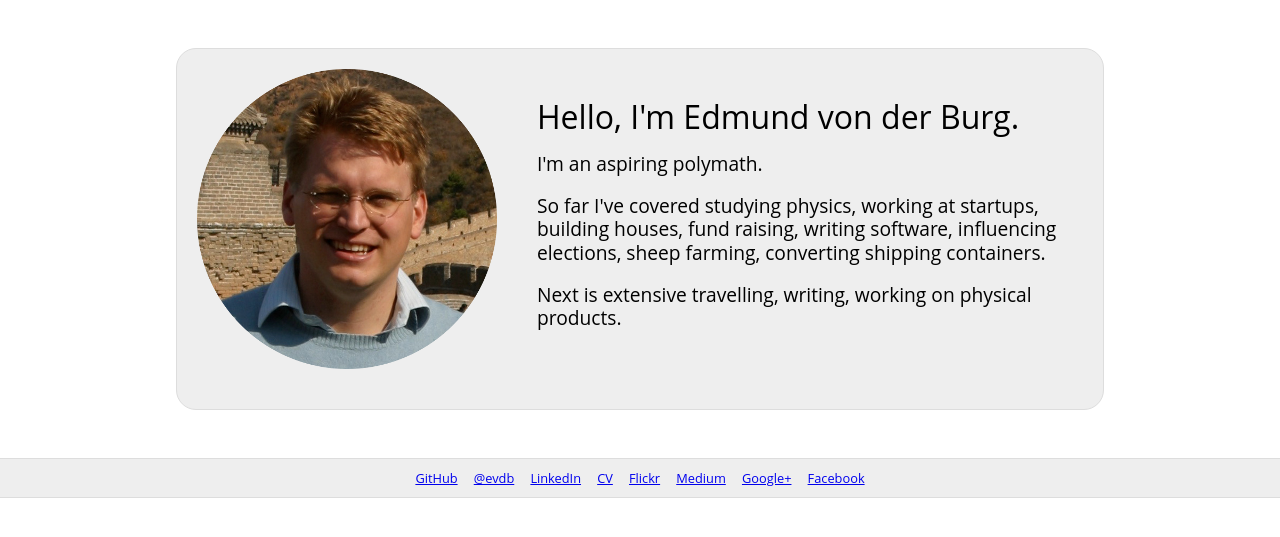
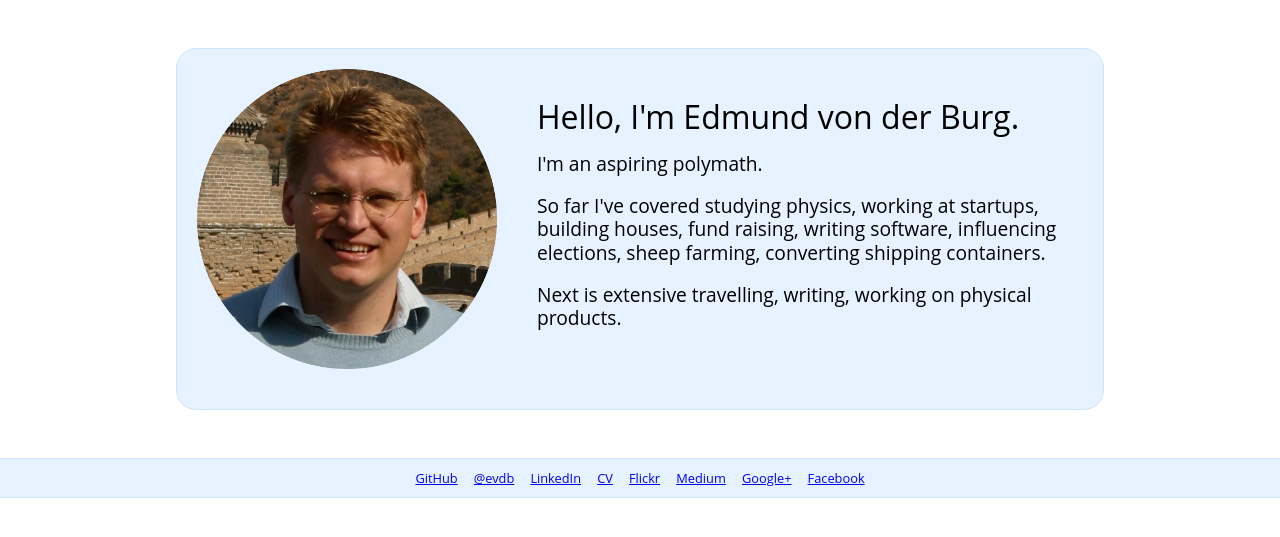
Before and after one commit to evdb/evdb.me, a Jekyll site: the page built from index.html, in a window 1280 px wide. Shown: the top 537 px of the page. Built offline with Jekyll 4.4.1, drawn with Linux system fonts in a browser that asks for light colours; Markdown is read by kramdown in place of the engine named in the settings.

Commit message:
Change to cheery blue

```diff
--- a/_sass/_site.scss
+++ b/_sass/_site.scss
@@ -1,6 +1,6 @@
 $background-primary: #fff;
-$background-secondary: #eee;
-$border-secondary: #ddd;
+$background-secondary: #e6f2ff;
+$border-secondary: darken($background-secondary, 5%);
 
 $wide-width: 720px;
 
--- a/css/screen.css
+++ b/css/screen.css
@@ -71,7 +71,7 @@ section {
 .home-header {
   min-height: 320px;
   background: url("/images/evdb.png") no-repeat center 20px;
-  background-color: #eeeeee;
+  background-color: #e6f2ff;
   padding-top: 340px;
   padding-bottom: 20px;
 }
@@ -94,7 +94,7 @@ section {
     background-position: 20px 20px;
     padding-left: 340px;
     padding-top: 20px;
-    border: 1px solid #dddddd;
+    border: 1px solid #cce5ff;
     border-radius: 20px;
   }
   .home-header h1, .home-header p {
@@ -103,8 +103,8 @@ section {
 }
 
 footer {
-  background-color: #eeeeee;
-  border: 1px solid #dddddd;
+  background-color: #e6f2ff;
+  border: 1px solid #cce5ff;
   border-width: 1px 0;
   padding: 1em;
   text-align: center;
```
